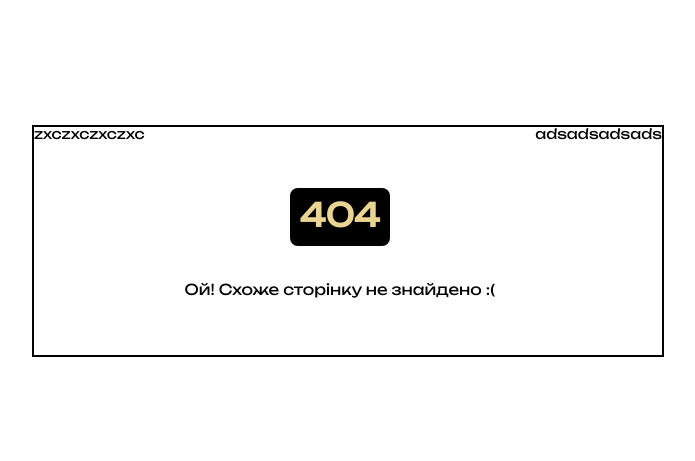
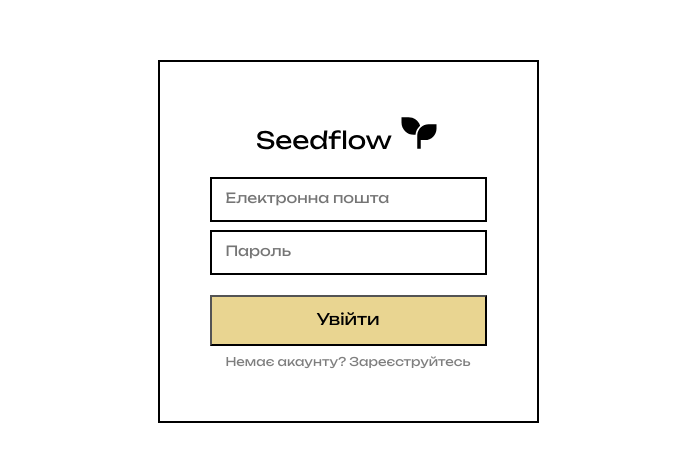
Before and after one commit to Saiwi/seedflow-final, a Vue app: page /auth/login in a window 1280 px wide. Before the commit this address had no page. Shown: the part 159-620 px from the top of the page, without its empty margins (292-987 px from the left). Built offline with nearby package versions, Linux system fonts and the light colour scheme; no server answers.

Commit message:
SF-34 awdawd

```diff
--- a/src/layouts/AuthLayout.vue
+++ b/src/layouts/AuthLayout.vue
@@ -1,9 +1,7 @@
 <template>
   <div class="auth-layout">
     <div class="auth-layout__content">
-      zxczxczxczxc
       <RouterView></RouterView>
-      adsadsadsads
     </div>
   </div>
 </template>
--- a/src/router/index.js
+++ b/src/router/index.js
@@ -1,6 +1,7 @@
 import { createRouter, createWebHistory } from "vue-router";
 import AuthLayout from "@/layouts/AuthLayout.vue";
 import DefaultLayout from "@/layouts/DefaultLayout.vue";
+// import DefaultLayout from "@/layouts/DefaultLayout.vue";
 
 const router = createRouter({
   history: createWebHistory(),
@@ -10,29 +11,25 @@ const router = createRouter({
       component: DefaultLayout,
       children: [
         {
-          path: "/",
-          name: "home",
-          component: import("@/views/MainPage.vue"),
+          path: "",
+          component: () => import("@/views/MainPage.vue"),
         },
       ],
     },
     {
-      path: "/",
+      path: "/auth",
       component: AuthLayout,
       children: [
         {
-          path: "/auth",
-          name: "auth",
+          path: "",
           component: () => import("@/views/AuthView.vue"),
         },
         {
-          path: "/register",
-          name: "register",
+          path: "register",
           component: () => import("@/views/RegisterView.vue"),
         },
         {
-          path: "/login",
-          name: "login",
+          path: "login",
           component: () => import("@/views/LoginView.vue"),
         },
       ],
--- a/src/views/AuthView.vue
+++ b/src/views/AuthView.vue
@@ -16,13 +16,13 @@
     <div class="d-flex flex-column gap-8 mt-34">
       <button
         v-if="!userExists"
-        @click="router.push('/login')"
+        @click="router.push('/auth/login')"
         class="auth_button login_button"
       >
         Увійти
       </button>
       <button
-        @click="router.push('/register')"
+        @click="router.push('/auth/register')"
         class="auth_button register_button"
       >
         Реєстрація
--- a/src/views/LoginView.vue
+++ b/src/views/LoginView.vue
@@ -30,7 +30,9 @@
     </div>
 
     <div class="go-to-login">
-      <RouterLink to="/register"> Немає акаунту? Зареєструйтесь </RouterLink>
+      <RouterLink to="/auth/register">
+        Немає акаунту? Зареєструйтесь
+      </RouterLink>
     </div>
   </div>
 </template>
@@ -143,15 +145,18 @@ export default {
 <style lang="scss">
 .go-to-login {
   margin-top: 8px;
+
   a {
     text-decoration: none;
     opacity: 0.5;
     transition: opacity 0.5s;
     color: black;
+
     &:hover {
       opacity: 1;
       transition: opacity 0.5s;
     }
+
     font-size: 12px;
   }
 }
@@ -163,11 +168,13 @@ export default {
   flex-direction: column;
   align-items: center;
   padding: 50px;
+
   @media (max-width: 600px) {
     width: 100%;
     padding-left: 20px;
     padding-right: 20px;
   }
+
   .input-wrapper {
     width: 100%;
     display: flex;
@@ -175,51 +182,62 @@ export default {
     width: 100%;
     flex-grow: 1;
   }
+
   .input-error {
     color: rgb(199, 31, 31);
     display: inline;
+
     &:not(:empty) {
       margin-top: 8px;
     }
   }
+
   .form {
     display: flex;
     width: 100%;
     flex-direction: column;
     margin-top: 18px;
     gap: 8px;
+
     .row {
       display: flex;
       gap: 8px;
+
       @media (max-width: 600px) {
         flex-direction: column;
       }
     }
   }
+
   @keyframes border-b-rot {
     from {
       bottom: -3px;
       left: 0%;
     }
+
     to {
       left: -100%;
       bottom: -3px;
     }
   }
+
   @keyframes border-t-rot {
     from {
       top: -3px;
       left: -100%;
     }
+
     to {
       left: 100%;
       top: -3px;
     }
   }
+
   .button-wrapper {
     overflow: hidden;
     width: 100%;
   }
+
   button {
     position: relative;
     margin-top: 20px;
@@ -229,9 +247,11 @@ export default {
     padding: 14px 0;
     transition: filter 0.5s;
     z-index: 0;
+
     &:disabled {
       opacity: 0.7;
     }
+
     &:after {
       content: "";
       display: flex;
@@ -242,6 +262,7 @@ export default {
       background-color: #e9d591;
       z-index: 10;
     }
+
     &:before {
       content: "";
       display: flex;
@@ -252,12 +273,15 @@ export default {
       background-color: #e9d591;
       z-index: 10;
     }
+
     &:hover {
       transition: filter 0.5s;
       filter: saturate(1.5);
+
       &::after {
         animation: border-b-rot 0.5s forwards;
       }
+
       &::before {
         animation: border-t-rot 0.5s forwards;
       }
```
